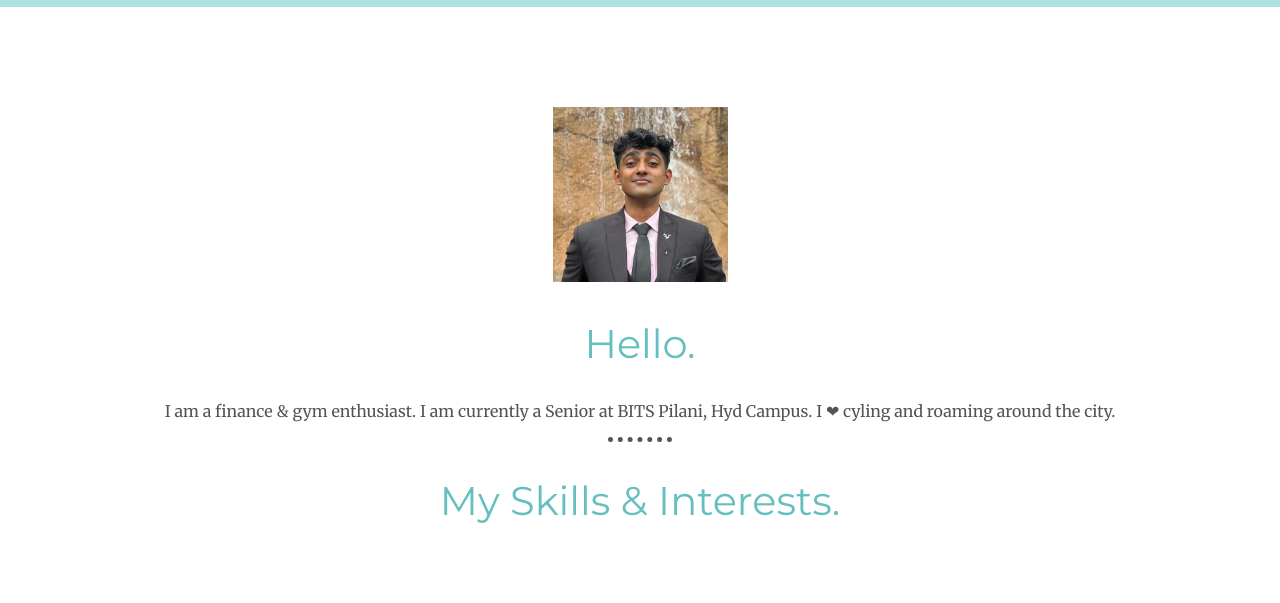
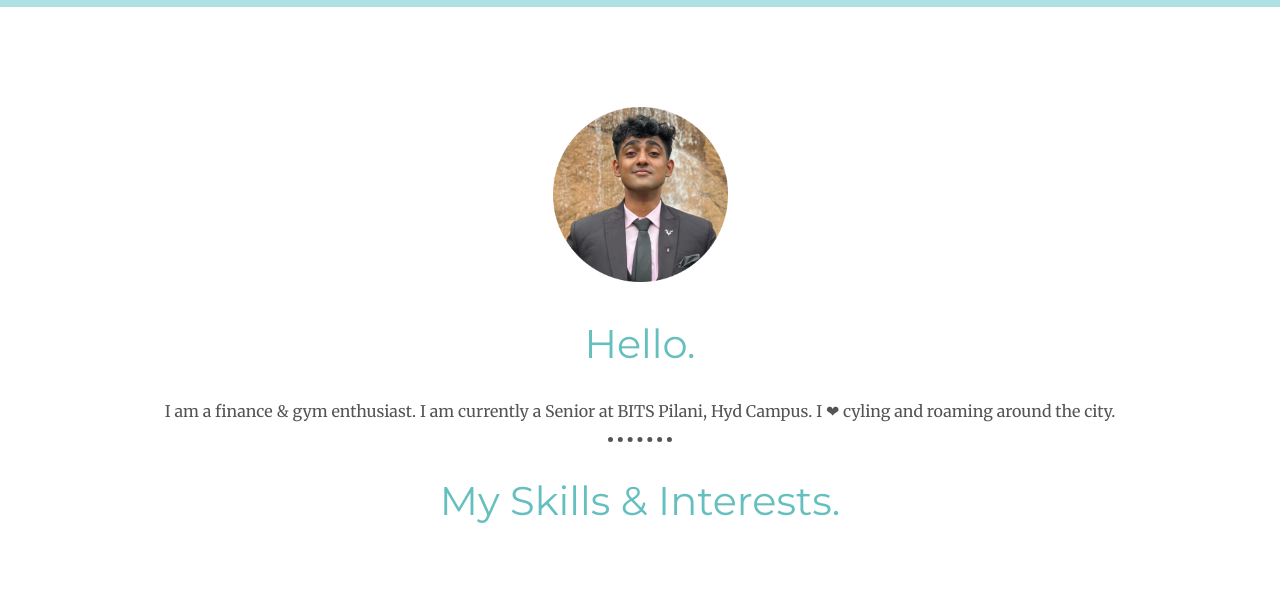
Before and after one commit to abhinavS1911/Website-2.0, a plain HTML site: page index.html in a window 1280 px wide. Shown: the part 828-1431 px from the top of the page. Drawn offline with Linux system fonts and the light colour scheme.

Commit message:
Update index.html

```diff
--- a/index.html
+++ b/index.html
@@ -26,7 +26,7 @@
 
   <div class="middlecontainer">
     <div class="profile">
-      <img class="dp" src="images/abhinav_srivastava_edited.jpg" alt="Abhinav-picture" width="175" height="175">
+      <img class="dp" src="images/abhi.png" alt="Abhinav-picture" width="175" height="175">
       <h2>Hello.</h2>
       <p>I am a finance & gym enthusiast. I am currently a Senior at BITS Pilani, Hyd Campus. I ❤ cyling and roaming around the city.</p>
     </div>
```
